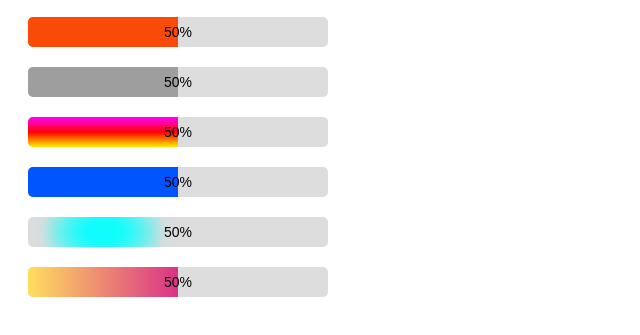
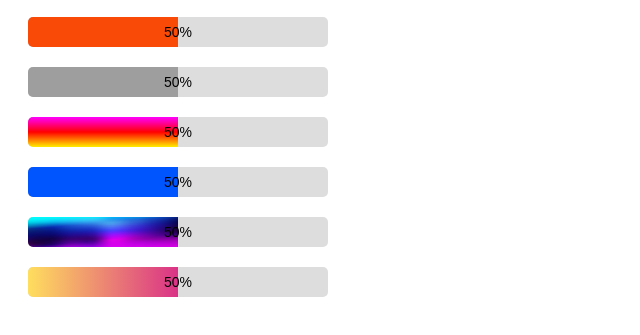
Before and after one commit to ArturoTF/ArturoTFProgressBar, a plain HTML site: page index.html in a window 1280 px wide. Shown: the part 129-464 px from the top of the page, without its empty margins (0-640 px from the left). Drawn offline with Linux system fonts and the light colour scheme; grey boxes are pictures that could not be loaded.

Commit message:
min archive

```diff
--- a/index.html
+++ b/index.html
@@ -26,7 +26,7 @@
     <div class="progress-container" id="progress-neon"></div>
     <div class="progress-container" id="progress-fade"></div>
 
-    <script src="js/progressbar.js"></script>
+    <script src="js/progressbar.min.js"></script>
     <script>
         const types = ["multicolor", "pulse", "wave", "fire", "ocean", "neon", "fade"];
 
--- a/js/progressbar.js
+++ b/js/progressbar.js
@@ -67,7 +67,7 @@ class ProgressBar {
         wave: 'waveAnimation 6s infinite linear',
         fire: 'fireAnimation 6s infinite linear',
         ocean: 'oceanAnimation 6s infinite linear',
-      neon: 'neonAnimation 6s infinite alternate',
+        neon: 'neonAnimation 6s infinite linear',
         fade: 'fade 2s infinite linear'
       };
 
@@ -99,9 +99,9 @@ class ProgressBar {
             100% { background: #0000ff; }
           }
           @keyframes neonAnimation {
-            0% { background: radial-gradient(circle, rgba(0, 255, 255, 0.8) 20%, rgba(0, 255, 255, 0) 80%); filter: brightness(1) drop-shadow(0px 0px 10px #00ffff); }
-            50% { background: radial-gradient(circle, rgba(0, 255, 255, 1) 20%, rgba(0, 255, 255, 0) 80%); filter: brightness(1.5) drop-shadow(0px 0px 20px #00ffff); }
-            100% { background: radial-gradient(circle, rgba(0, 255, 255, 0.8) 20%, rgba(0, 255, 255, 0) 80%); filter: brightness(1) drop-shadow(0px 0px 10px #00ffff); }
+              0% { background: url(https://raw.githubusercontent.com/ArturoTF/ArturoTFProgressBar/refs/heads/develop/img/neon.jpg) repeat-x; background-size: 100% 100%; background-position: 0% 50%; }
+            100% { background: url(https://raw.githubusercontent.com/ArturoTF/ArturoTFProgressBar/refs/heads/develop/img/neon.jpg) repeat-x; background-size: 100% 100%; background-position: -600% 50%; }
+
             }
           @keyframes fade {
             0% { background: linear-gradient(90deg, #da3287, #ffde5e, #da3287, #ffde5e); background-size: 300% 100%; background-position: 0 0; }
```
Also changed, not shown: js/progressbar.min.js (added). Lines whose indentation alone changed are shown as unchanged.
